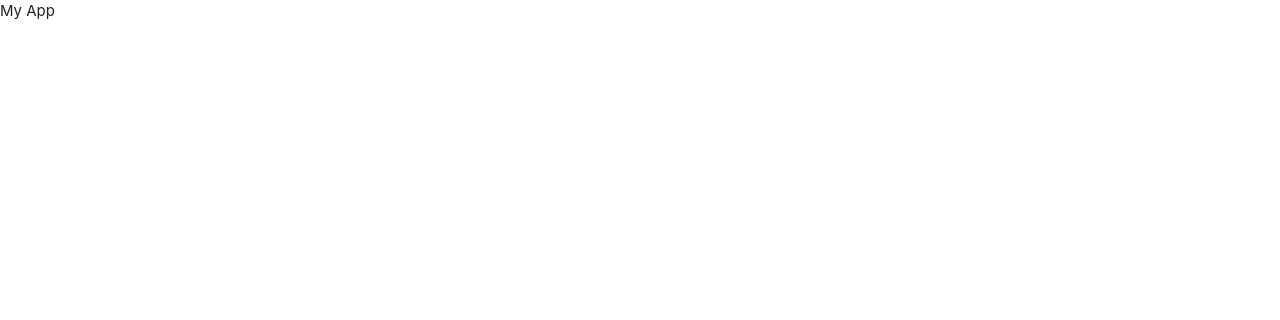
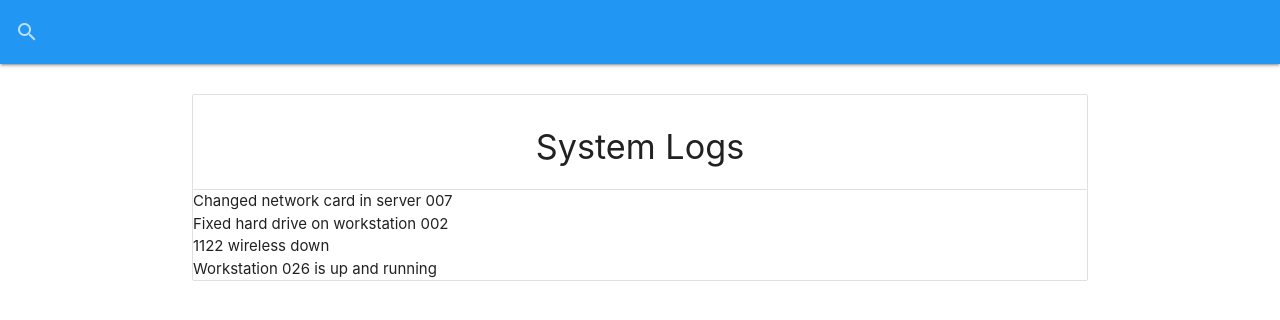
Before and after one commit to victorjbassey/it-logger, a React (Create React App) app: page / in a window 1280 px wide. Shown: the top 320 px of the page. Built offline with nearby package versions, Linux system fonts and the light colour scheme; data requests are answered from the project's data file.

Commit message:
Add search bar and logs components

```diff
--- a/src/App.js
+++ b/src/App.js
@@ -1,6 +1,8 @@
-import React, { useEffect } from "react";
+import React, { useEffect, Fragment } from "react";
 import "materialize-css/dist/css/materialize.min.css";
 import M from "materialize-css/dist/js/materialize.min.js";
+import SearchBar from "./components/layout/SearchBar";
+import Logs from "./components/logs/Logs";
 import "./App.css";
 
 const App = () => {
@@ -8,7 +10,14 @@
   useEffect(() => {
     M.AutoInit();
   });
-  return <div>My App</div>;
+  return (
+    <Fragment>
+      <SearchBar />
+      <div className="container">
+        <Logs />
+      </div>
+    </Fragment>
+  );
 };
 
 export default App;
--- /dev/null
+++ b/src/components/layout/SearchBar.js
@@ -0,0 +1,21 @@
+import React from "react";
+
+const SearchBar = () => {
+  return (
+    <nav style={{ marginBottom: "30px" }} className="blue">
+      <div className="nav-wrapper">
+        <i>
+          <div className="input-field">
+            <input id="search" type="search" required />
+            <label className="label-icon" htmlFor="search">
+              <i className="material-icons">search</i>
+            </label>
+            <i className="material-icons">close</i>
+          </div>
+        </i>
+      </div>
+    </nav>
+  );
+};
+
+export default SearchBar;
--- /dev/null
+++ b/src/components/logs/Logs.js
@@ -0,0 +1,34 @@
+import React, { useState, useEffect } from "react";
+
+const Logs = () => {
+  const [logs, setLogs] = useState([]);
+  const [loading, setLoading] = useState(false);
+
+  useEffect(() => {
+    getLogs();
+    // eslint-disable-next-line
+  }, []);
+
+  const getLogs = async () => {
+    setLoading(true);
+    const res = await fetch("/logs");
+    const data = await res.json();
+
+    setLogs(data);
+    setLoading(false);
+  };
+  return (
+    <ul className="collection with-header">
+      <li className="collection-header">
+        <h4 className="center">System Logs</h4>
+      </li>
+      {!loading && logs.length === 0 ? (
+        <p className="center">No logs to show...</p>
+      ) : (
+        logs.map(log => <li>{log.message}</li>)
+      )}
+    </ul>
+  );
+};
+
+export default Logs;
```
Also changed, not shown: public/manifest.json.
